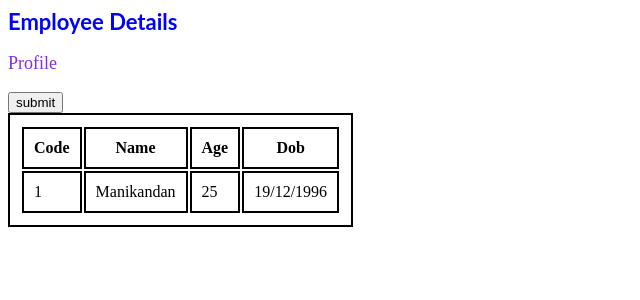
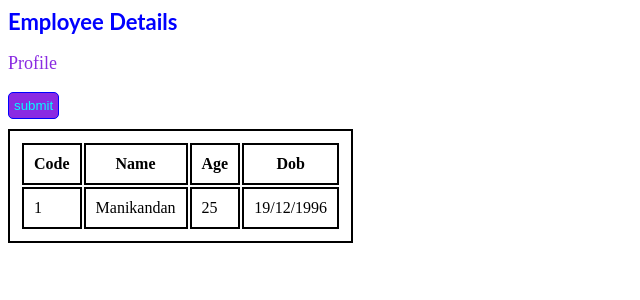
Before and after one commit to ManikandanKumarkp/template-component, an Angular app: page / in a window 1280 px wide. Shown: the top 300 px of the page, without its empty margins (0-640 px from the left). Built offline with nearby package versions, Linux system fonts and the light colour scheme.

Commit message:
1 file modified

```diff
--- a/src/app/Employee/employee.component.html
+++ b/src/app/Employee/employee.component.html
@@ -1,6 +1,6 @@
 <p>Profile</p>
 
-<button on-click ='onclick()'> submit</button>
+<button on-click ='onclick()' class="btn "> submit</button>
 
 
 <table>
```
